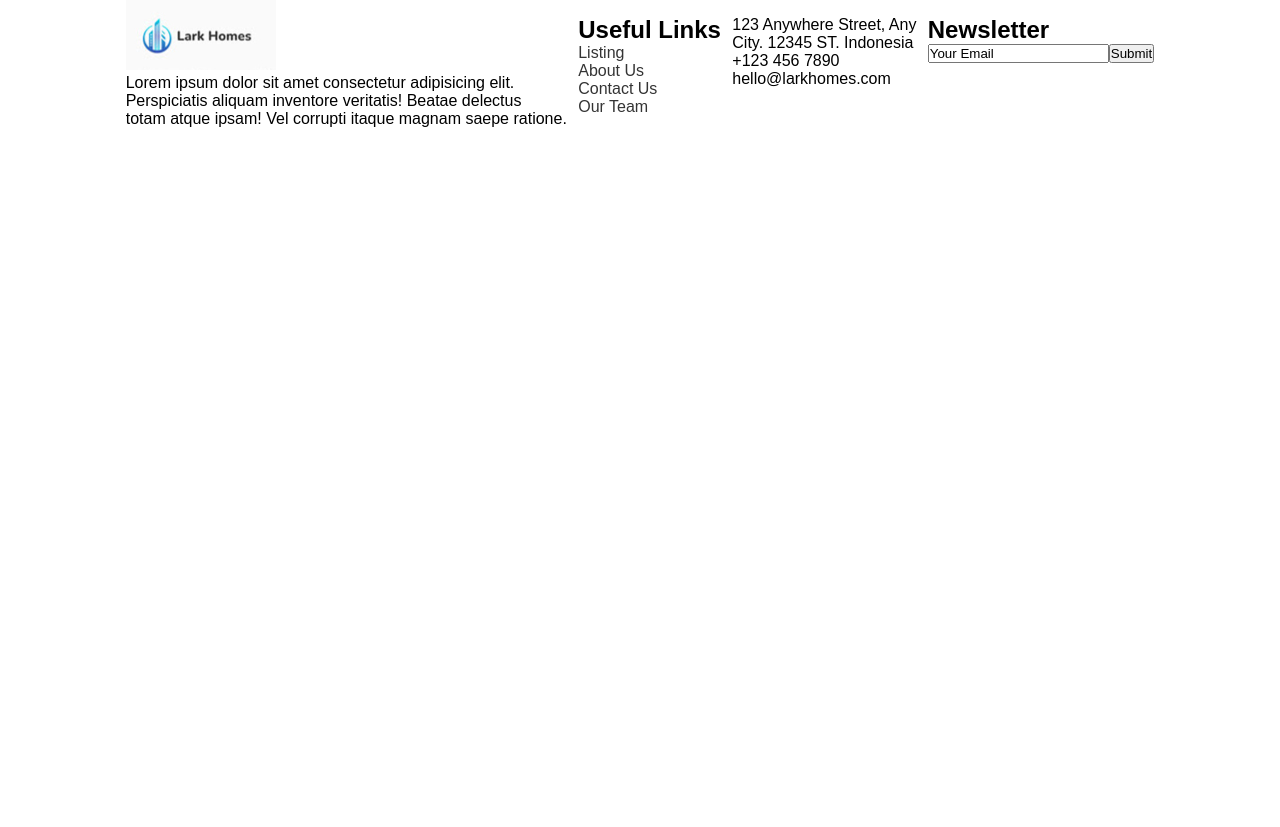
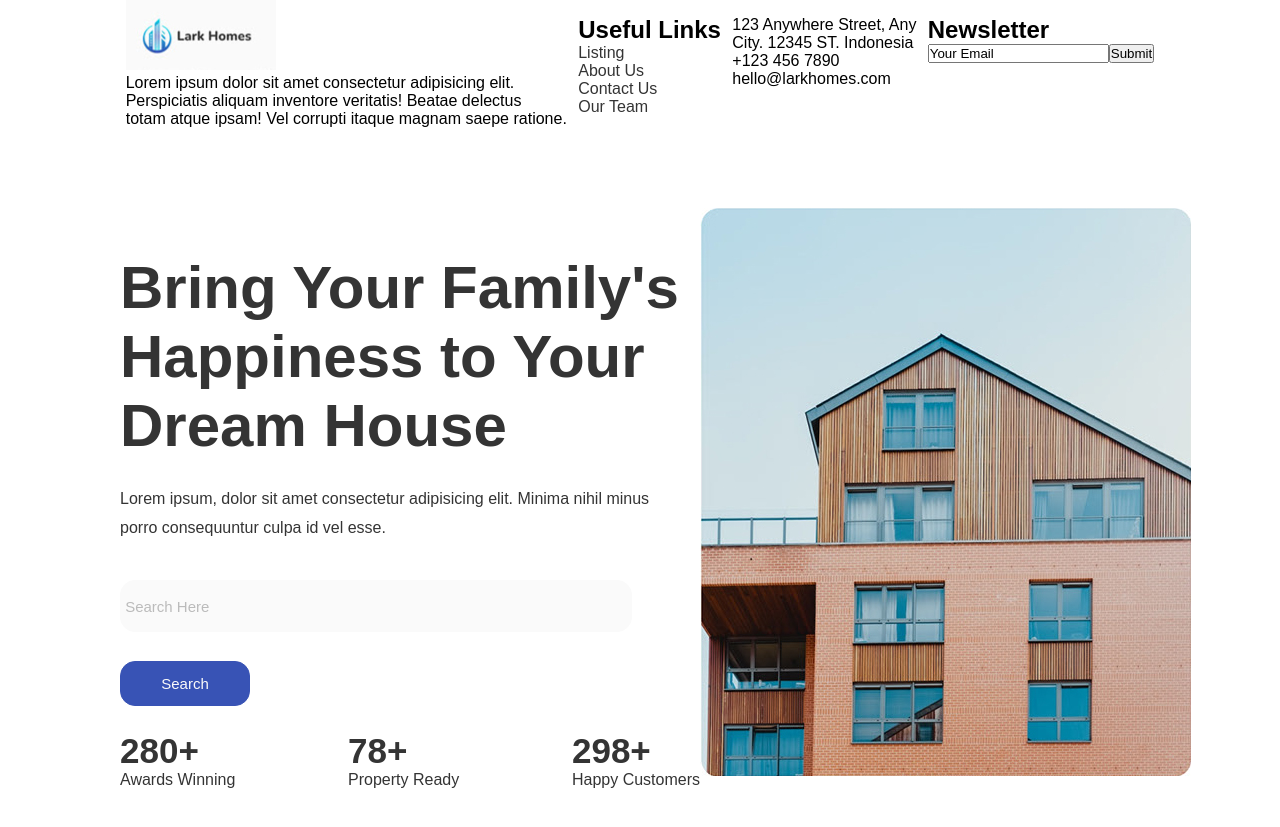
Before and after one commit to milir23/proyecto-inmobiliaria, a React (Vite) app in the folder proyecto-inmuebles/: page / in a window 1280 px wide. Shown: the part 5520-6347 px from the top of the page. Before the commit the page ends 5673 px from the top, so only its background shows below. Built offline with nearby package versions, Linux system fonts and the light colour scheme.

Commit message:
se agrego componente main jsx y css y se modificó componente page.jsx

```diff
--- a/proyecto-inmuebles/src/App.jsx
+++ b/proyecto-inmuebles/src/App.jsx
@@ -1,6 +1,6 @@
 import React from "react";
 import HeaderPage from "./components/Page/Page.jsx";
-
+import SectionMenu from "./components/Main/Main.jsx";
 
 
 const App = () => {
@@ -8,6 +8,8 @@ const App = () => {
   return (
     <div>
       <HeaderPage />
+      <SectionMenu />
+
 
       {/* Otro contenido de tu aplicación */}
     </div>
--- /dev/null
+++ b/proyecto-inmuebles/src/components/Main/Main.css
@@ -0,0 +1,81 @@
+* {
+  margin: 0;
+  padding: 0;
+
+}
+
+body {
+  background-color: #FFFFFF;
+  font-family: 'Nunito', sans-serif;
+  margin: 25px 120px 25px 120px;
+
+}
+
+.menu {
+  display: flex;
+  justify-content: space-between
+}
+
+.infoizq {
+  display: flex;
+  flex-direction: column;
+  justify-content: space-around;
+}
+
+.titulo {
+  color: #343434;
+  font-size: 60px;
+  margin-top: 125px;
+  margin-bottom: 25px;
+}
+.primerparrafo {
+  font-weight: 200;
+  height: 73px;
+  width: 580px;
+  line-height: 1.8;
+  margin-bottom: 7px;
+  color: #343434
+}
+.imagenuno {
+  margin-top: 80px;
+}
+
+
+.formulariouno {
+  background-color: #FAFAFA;
+  height: 50px;
+  width: 510px;
+  margin-bottom: 15px;
+  margin-top: 15px;
+  border: 1px solid #FAFAFA;
+  border-radius: 15px;
+  font-family: 'Nunito', sans-serif;
+  font-size: 15px;
+  color:#BBBBBB;
+
+}
+
+.numeros {
+  display:flex;
+  justify-content: space-between;
+  align-items: flex-end;
+  margin-bottom: 20px;
+  margin-top: 25px;
+  color:#343434
+
+
+}
+
+.tamañonumeros {font-size: 35px;}
+.funciona {
+  background-color: #3853B5;
+  font-family: 'Nunito', sans-serif;
+  font-size: 15px;
+  color:#FAFAFA;
+  margin-top: 14px;
+  width: 130px;
+  height: 45px;
+  border: 1px solid #3853B5;
+  border-radius: 15px;
+
+}
--- /dev/null
+++ b/proyecto-inmuebles/src/components/Main/Main.jsx
@@ -0,0 +1,47 @@
+import React from 'react';
+import imagen1 from '../../assets/imagen1.jpg';  // Ajusta la ruta según tu estructura de carpetas
+import './Main.css';  // Ajusta la ruta según tu estructura de carpetas
+
+
+const SectionMenu = () => {
+  return (
+    <section className="menu">
+      <div className="infoizq">
+        <div>
+          <h1 className="titulo">Bring Your Family's<br />Happiness to Your<br />Dream House</h1>
+          <p className="primerparrafo">Lorem ipsum, dolor sit amet consectetur adipisicing elit. Minima nihil minus<br /> porro consequuntur culpa id vel esse.</p>
+        </div>
+
+        <div>
+          <form>
+            <input type="text" defaultValue=" Search Here" className="formulariouno" />
+            <input type="button" value="Search" className="funciona" />
+          </form>
+        </div>
+
+        <div className="numeros">
+          <div>
+            <h2 className="tamañonumeros">280+</h2>
+            <p>Awards Winning</p>
+          </div>
+
+          <div>
+            <h2 className="tamañonumeros">78+</h2>
+            <p>Property Ready</p>
+          </div>
+
+          <div>
+            <h2 className="tamañonumeros">298+</h2>
+            <p>Happy Customers</p>
+          </div>
+        </div>
+      </div>
+
+      <div>
+        <img src={imagen1} alt="imagen" className="imagenuno" />
+      </div>
+    </section>
+  );
+}
+
+export default SectionMenu;
```
Also changed, not shown: proyecto-inmuebles/src/components/Page/Page.jsx (indentation only).
